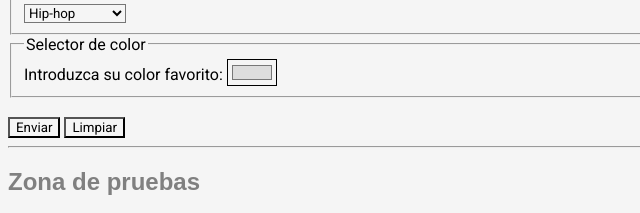
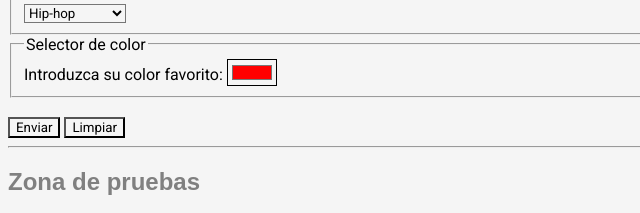
Before and after one commit to miermontoto/webProject, a plain HTML site: page index.html in a window 1280 px wide. Shown: the part 2311-2524 px from the top of the page, 0-640 px from the left. Drawn offline with Linux system fonts and the light colour scheme; a web font is replaced by a local one.

```diff
--- a/index.html
+++ b/index.html
@@ -235,7 +235,7 @@
                 <fieldset id="colorFieldset"> <!--ReqF13-->
                     <legend> <label for="color">Selector de color</label> </legend>
                     <label for="color">Introduzca su color favorito: </label>
-                    <input type="color" id="color" name="color" value="#dddddd" onchange="actualizarColorTabla(this.id, 'th')"> <br> <!--ReqF13-->
+                    <input type="color" id="color" name="color" value="#ff0000" onchange="actualizarColorTabla(this.id, 'th')"> <br> <!--ReqF13-->
                 </fieldset>
                 <br>
                 <input type="button" value="Enviar" id="formSubmit" onclick="comprobar()">
```
